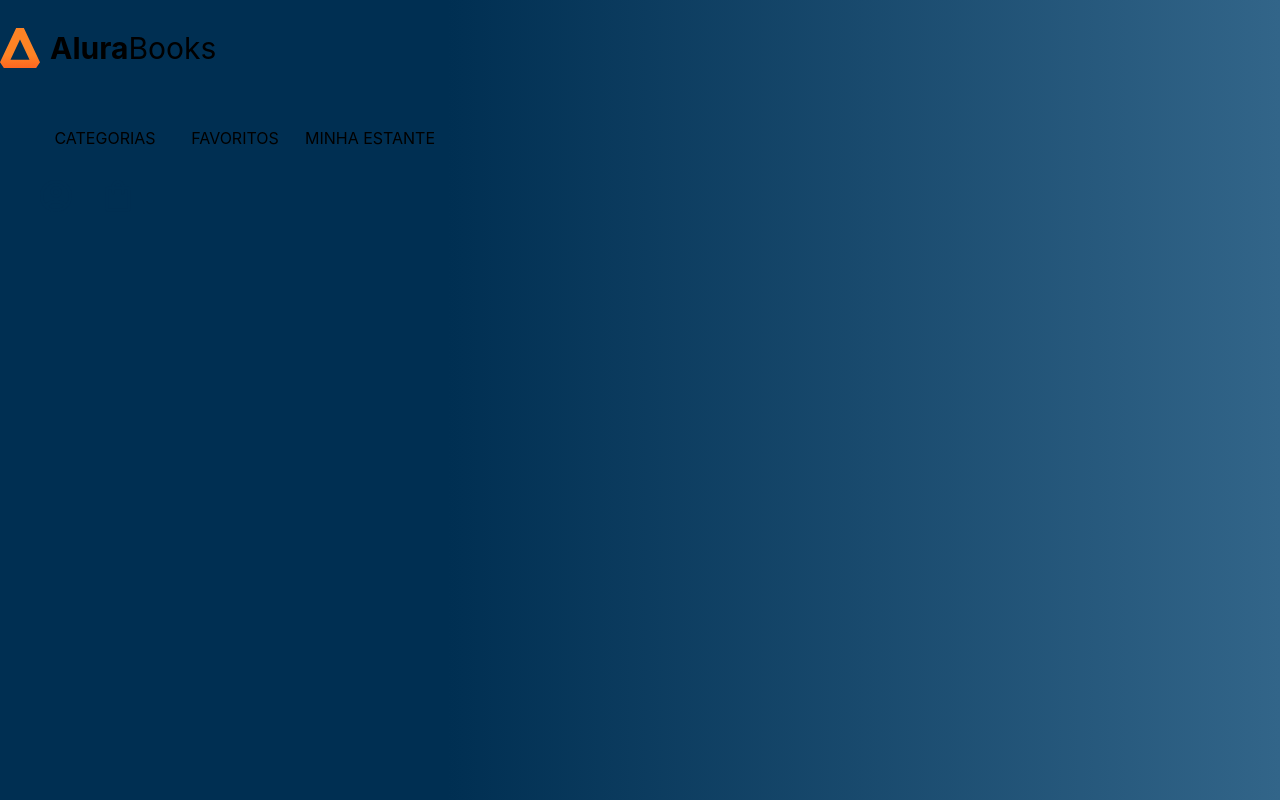
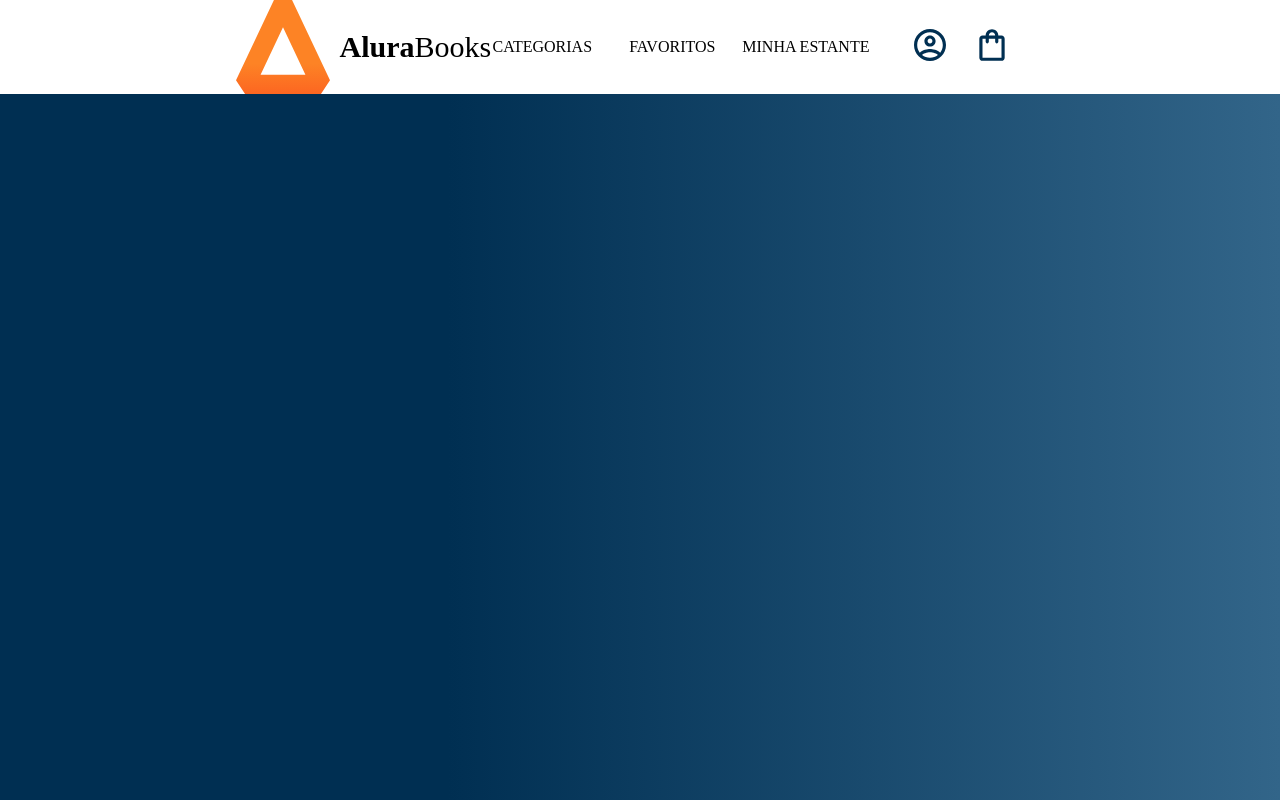
Before and after one commit to RafaSilva025/alura_books, a React (Create React App) app: page / in a window 1280 px wide. Built offline with nearby package versions, Linux system fonts and the light colour scheme.

Commit message:
[Terminando o style components do curso]

```diff
--- a/src/App.js
+++ b/src/App.js
@@ -6,11 +6,6 @@
     height: 100vh;
     background-image: linear-gradient(90deg, #002F52 35%, #326589);
 
-
-
-li {
-    list-style: none;
-}
 `
 
 function App() {
--- a/src/componentes/Header/index.js
+++ b/src/componentes/Header/index.js
@@ -3,22 +3,18 @@
 import IconesHeader from '../IconesHeader'
 import styled from 'styled-components'
 
-
 const HeaderContainer = styled.header`
-    .App-header {
    background-color: #FFF;
    display: flex;
    justify-content: center;
-  }
 `
-
 
 function Header() {
    return (
        <HeaderContainer>
            <Logo/>
            <OpcoesHeader/>
-        <IconesHeader></IconesHeader>
+           <IconesHeader/>
        </HeaderContainer>
    )
 }
--- a/src/componentes/Logo/index.js
+++ b/src/componentes/Logo/index.js
@@ -1,24 +1,21 @@
+import logo from '../../imagens/logo.svg'
 import styled from 'styled-components'
-import logo from '../../imagens/logo.svg'
 
 const LogoContainer = styled.div`
-     display: flex;
+    display: flex;
     font-size: 30px;
 `
 const LogoImage = styled.img`
     margin-right: 10px;
-
 `
 
-function Logo() {
-
-    return (
+function Logo () {
+    return(
         <LogoContainer>
             <LogoImage
                 src={logo}
                 alt='logo'
-                className='logo-img'
-            ></LogoImage>
+            />
             <p><strong>Alura</strong>Books</p>
         </LogoContainer>
     )
--- a/src/componentes/OpcoesHeader/index.js
+++ b/src/componentes/OpcoesHeader/index.js
@@ -21,7 +21,7 @@
 function OpcoesHeader() {
    return (
        <Opcoes>
-            { textoOpcoes.map ( (texto) => (
+           { textoOpcoes.map( (texto) => (
                <Opcao><p>{texto}</p></Opcao>
            ) ) }
      </Opcoes>
--- a/src/index.css
+++ /dev/null
@@ -1,13 +0,0 @@
-body {
-  margin: 0;
-  font-family: -apple-system, BlinkMacSystemFont, 'Segoe UI', 'Roboto', 'Oxygen',
-    'Ubuntu', 'Cantarell', 'Fira Sans', 'Droid Sans', 'Helvetica Neue',
-    sans-serif;
-  -webkit-font-smoothing: antialiased;
-  -moz-osx-font-smoothing: grayscale;
-}
-
-code {
-  font-family: source-code-pro, Menlo, Monaco, Consolas, 'Courier New',
-    monospace;
-}
--- a/src/index.js
+++ b/src/index.js
@@ -1,17 +1,25 @@
 import React from 'react';
 import ReactDOM from 'react-dom/client';
-import './index.css';
 import App from './App';
 import reportWebVitals from './reportWebVitals';
+import { createGlobalStyle } from 'styled-components'
+
+const GlobalStyle = createGlobalStyle`
+ body {
+   margin: 0;
+ }
+
+ li {
+   list-style: none;
+ }
+`
 
 const root = ReactDOM.createRoot(document.getElementById('root'));
 root.render(
-  <React.StrictMode>
-    <App />
-  </React.StrictMode>
+ <React.StrictMode>
+   <GlobalStyle />
+   <App />
+ </React.StrictMode>
 );
 
-// If you want to start measuring performance in your app, pass a function
-// to log results (for example: reportWebVitals(console.log))
-// or send to an analytics endpoint. Learn more: https://bit.ly/CRA-vitals
 reportWebVitals();
```
Lines whose indentation alone changed are shown as unchanged.
